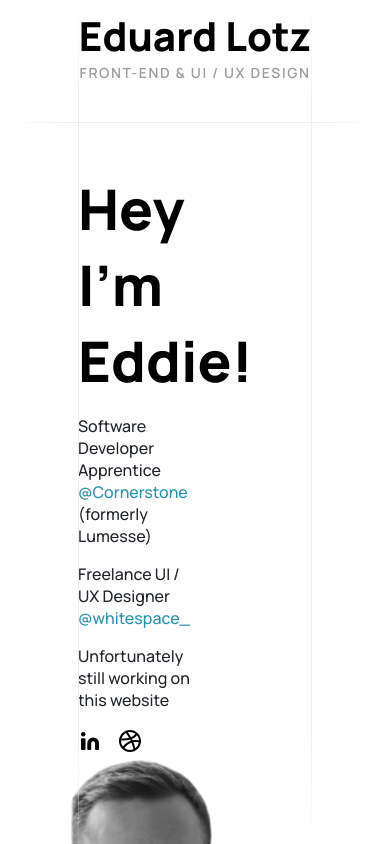
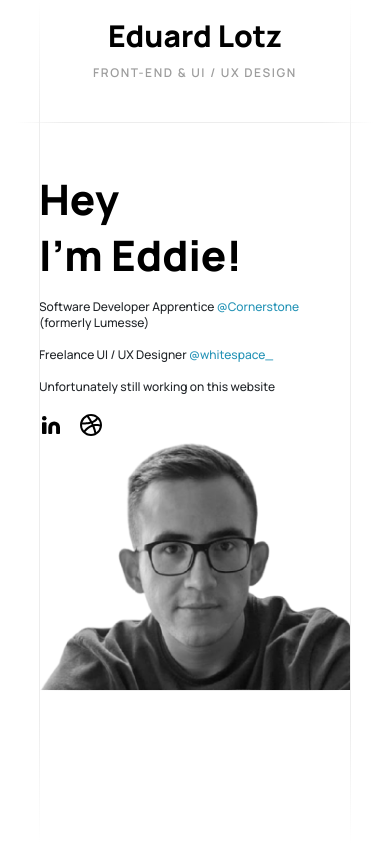
Before and after one commit to eduardlotz/eduardlotz.de, a React (Create React App) app: page / in a window 390 px wide. Shown: the top 844 px of the page. Built offline with nearby package versions, Linux system fonts and the light colour scheme; no server answers.

Commit message:
fixed mobile layout

```diff
--- a/src/App.css
+++ b/src/App.css
@@ -182,7 +182,7 @@ color: #383838;
 height:276px;
 }
 
-@media only screen and (max-width: 60 0px) {
+@media only screen and (max-width: 600px) {
    .v-divider-left{
      width: 1px;
      height: 100%;
@@ -248,6 +248,10 @@ height:276px;
     margin: 0;
   }
 
+  .header-text, .header-image {
+    width: 100%;
+  }
+
   .subheader {
     margin-top: 16px;
   }
```
